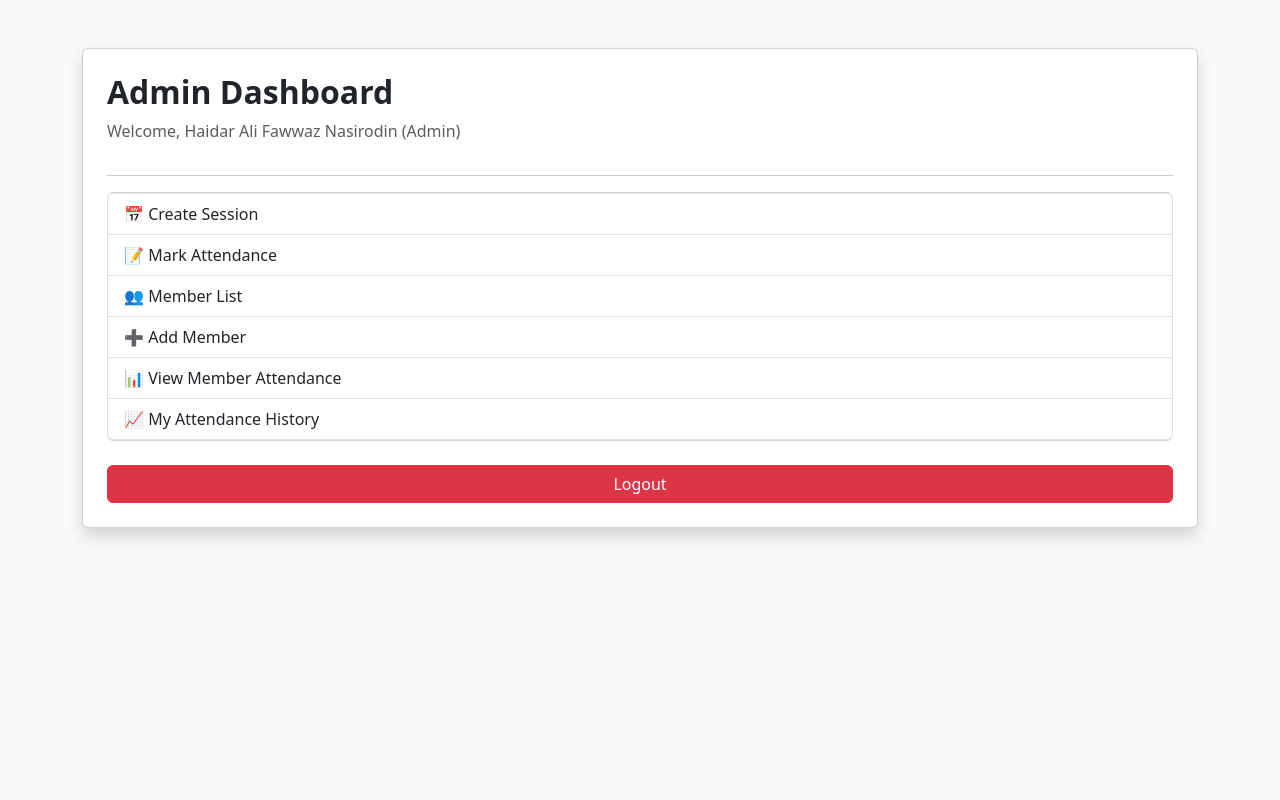
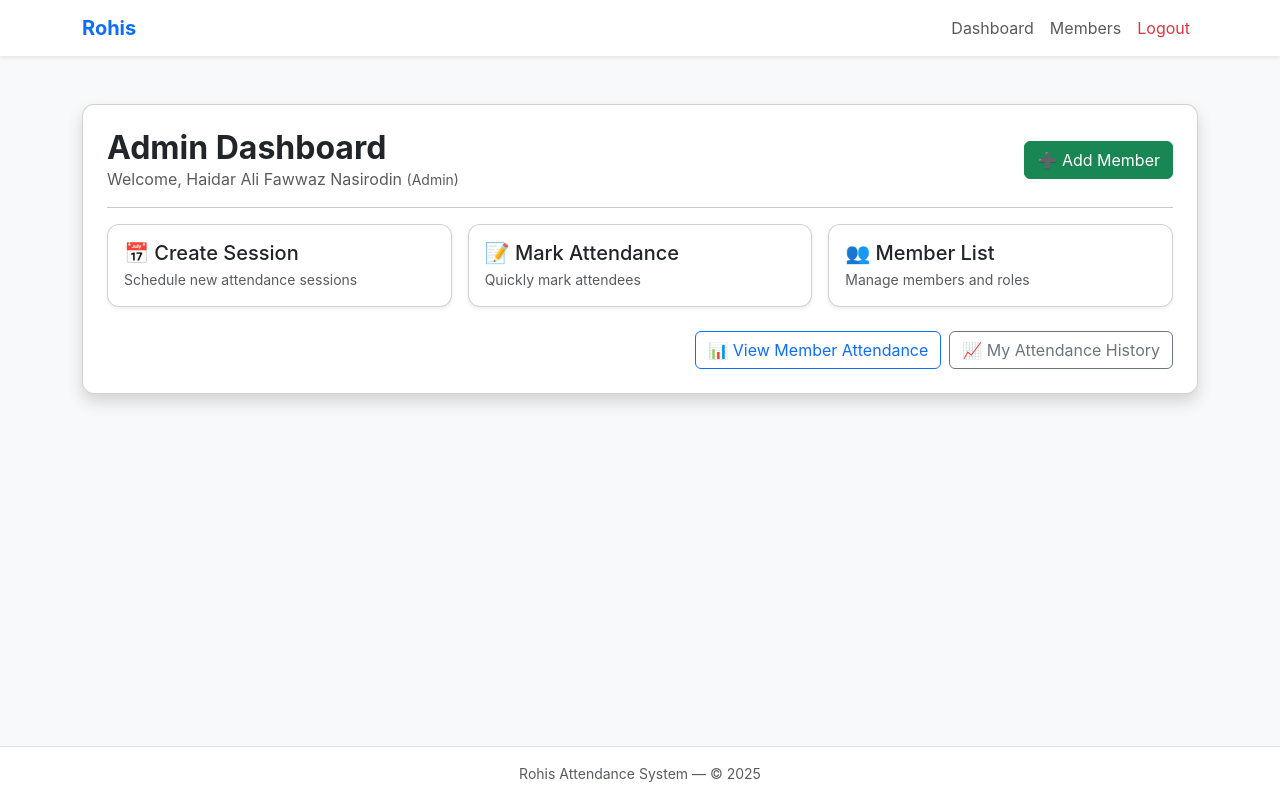
Before and after one commit to Dadarzz2405/GI-betatest, a Flask app: page /dashboard_admin in a window 1280 px wide. Run offline with Flask 3, Linux system fonts and the light colour scheme; a user stored in the database is signed in.

Commit message:
UI Update

```diff
--- a/static/style.css
+++ b/static/style.css
@@ -14,3 +14,23 @@
 .table th {
     background-color: #f8f9fa;
 }
+
+/* Global tweaks */
+body { font-family: Inter, system-ui, -apple-system, "Segoe UI", Roboto, "Helvetica Neue", Arial; }
+.navbar-brand { color: #0d6efd; }
+.card { border-radius: 12px; }
+
+/* Buttons */
+.btn-primary { background-image: linear-gradient(90deg, #0d6efd, #4f8bff); border: none; }
+.btn-outline-primary { border-color: #0d6efd; color: #0d6efd; }
+
+/* Table responsive improvements */
+.table thead th { font-weight: 600; }
+
+/* Small helpers */
+.small-muted { color: #6c757d; }
+
+@media (max-width: 576px) {
+    .navbar-brand { font-size: 1rem; }
+    .card { padding: 1rem; }
+}
--- /dev/null
+++ b/templates/base.html
@@ -0,0 +1,50 @@
+<!DOCTYPE html>
+<html>
+<head>
+    <meta charset="utf-8">
+    <meta name="viewport" content="width=device-width, initial-scale=1">
+    <title>{% block title %}Rohis Attendance{% endblock %}</title>
+    <link href="https://cdn.jsdelivr.net/npm/bootstrap@5.3.0/dist/css/bootstrap.min.css" rel="stylesheet">
+    <link href="https://cdn.jsdelivr.net/npm/bootstrap-icons@1.10.5/font/bootstrap-icons.css" rel="stylesheet">
+    <link rel="stylesheet" href="{{ url_for('static', filename='style.css') }}">
+    {% block head %}{% endblock %}
+</head>
+
+<body class="bg-light d-flex flex-column min-vh-100">
+
+<nav class="navbar navbar-expand-lg navbar-white bg-white shadow-sm">
+  <div class="container">
+    <a class="navbar-brand fw-bold" href="/">Rohis</a>
+    <button class="navbar-toggler" type="button" data-bs-toggle="collapse" data-bs-target="#navCollapse" aria-controls="navCollapse" aria-expanded="false" aria-label="Toggle navigation">
+      <span class="navbar-toggler-icon"></span>
+    </button>
+
+    <div class="collapse navbar-collapse" id="navCollapse">
+      <ul class="navbar-nav ms-auto">
+        {% if current_user and current_user.is_authenticated %}
+          <li class="nav-item"><a class="nav-link" href="/dashboard_{{ current_user.role }}">Dashboard</a></li>
+          <li class="nav-item"><a class="nav-link" href="/member-list">Members</a></li>
+          <li class="nav-item"><a class="nav-link text-danger" href="/logout">Logout</a></li>
+        {% else %}
+          <li class="nav-item"><a class="nav-link" href="/login">Login</a></li>
+        {% endif %}
+      </ul>
+    </div>
+  </div>
+</nav>
+
+<main class="py-4 flex-grow-1">
+  <div class="container">
+    {% block content %}{% endblock %}
+  </div>
+</main>
+
+<footer class="py-3 bg-white border-top mt-auto">
+  <div class="container text-center text-muted small">Rohis Attendance System — &copy; {% if current_year %}{{ current_year }}{% else %}2025{% endif %}</div>
+</footer>
+
+<script src="https://cdn.jsdelivr.net/npm/bootstrap@5.3.0/dist/js/bootstrap.bundle.min.js"></script>
+{% block scripts %}{% endblock %}
+
+</body>
+</html>
--- a/templates/dashboard_admin.html
+++ b/templates/dashboard_admin.html
@@ -1,31 +1,50 @@
-<!DOCTYPE html>
-<html>
-<head>
-    <title>Admin Dashboard</title>
-    <link href="https://cdn.jsdelivr.net/npm/bootstrap@5.3.0/dist/css/bootstrap.min.css" rel="stylesheet">
-</head>
+{% extends "base.html" %}
 
-<body class="bg-light">
+{% block title %}Admin Dashboard — Rohis{% endblock %}
 
-<div class="container mt-5">
+{% block content %}
+<div class="mt-4">
     <div class="card shadow p-4">
-        <h2 class="fw-bold">Admin Dashboard</h2>
-        <p class="text-muted">Welcome, {{ current_user.name }} ({{ current_user.role|capitalize }})</p>
+        <div class="d-flex justify-content-between align-items-center">
+            <div>
+                <h2 class="fw-bold mb-0">Admin Dashboard</h2>
+                <p class="text-muted mb-0">Welcome, {{ current_user.name }} <small class="text-capitalize">({{ current_user.role }})</small></p>
+            </div>
+            <div>
+                <a href="/add-member" class="btn btn-success">➕ Add Member</a>
+            </div>
+        </div>
 
         <hr>
 
-        <div class="list-group">
-            <a href="/create-session" class="list-group-item list-group-item-action">📅 Create Session</a>
-            <a href="/attendance-mark" class="list-group-item list-group-item-action">📝 Mark Attendance</a>
-            <a href="/member-list" class="list-group-item list-group-item-action">👥 Member List</a>
-            <a href="/add-member" class="list-group-item list-group-item-action">➕ Add Member</a>
-            <a href="/attendance-history-admin" class="list-group-item list-group-item-action">📊 View Member Attendance</a>
-            <a href="/attendance-history" class="list-group-item list-group-item-action">📈 My Attendance History</a>
+        <div class="row g-3">
+            <div class="col-md-4">
+                <a href="/create-session" class="card text-decoration-none text-dark h-100 shadow-sm p-3 d-block">
+                    <h5 class="mb-1">📅 Create Session</h5>
+                    <p class="small text-muted mb-0">Schedule new attendance sessions</p>
+                </a>
+            </div>
+
+            <div class="col-md-4">
+                <a href="/attendance-mark" class="card text-decoration-none text-dark h-100 shadow-sm p-3 d-block">
+                    <h5 class="mb-1">📝 Mark Attendance</h5>
+                    <p class="small text-muted mb-0">Quickly mark attendees</p>
+                </a>
+            </div>
+
+            <div class="col-md-4">
+                <a href="/member-list" class="card text-decoration-none text-dark h-100 shadow-sm p-3 d-block">
+                    <h5 class="mb-1">👥 Member List</h5>
+                    <p class="small text-muted mb-0">Manage members and roles</p>
+                </a>
+            </div>
         </div>
 
-        <a href="/logout" class="btn btn-danger mt-4">Logout</a>
+        <div class="mt-4 d-flex justify-content-end">
+            <a href="/attendance-history-admin" class="btn btn-outline-primary me-2">📊 View Member Attendance</a>
+            <a href="/attendance-history" class="btn btn-outline-secondary">📈 My Attendance History</a>
+        </div>
+
     </div>
 </div>
-
-</body>
-</html>
+{% endblock %}
```
Also changed, not shown: templates/add_member.html (+6 -12 lines), templates/attendance_history.html (+13 -15 lines), templates/attendance_history_admin_view.html (+18 -19 lines), templates/attendance_mark.html (+12 -15 lines), templates/create_session.html (+6 -12 lines), templates/dashboard_member.html (+25 -19 lines), templates/login.html (+5 -12 lines), templates/member_list.html (+12 -14 lines), templates/attendance_history_admin.html (line endings or trailing spaces).
